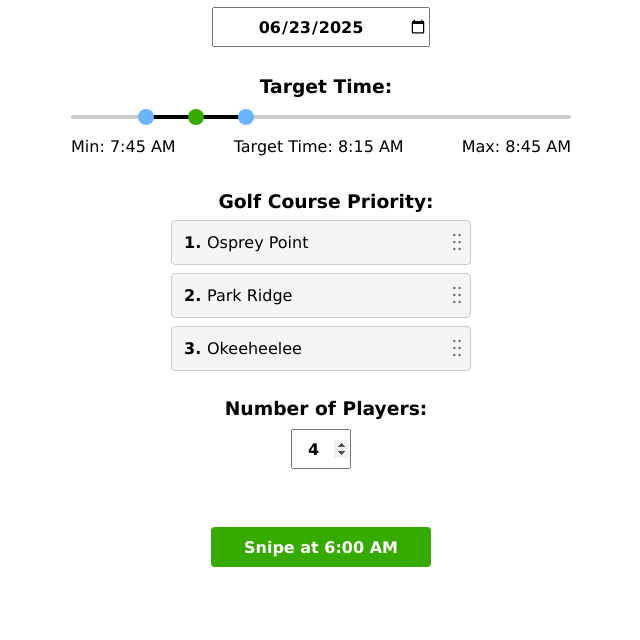
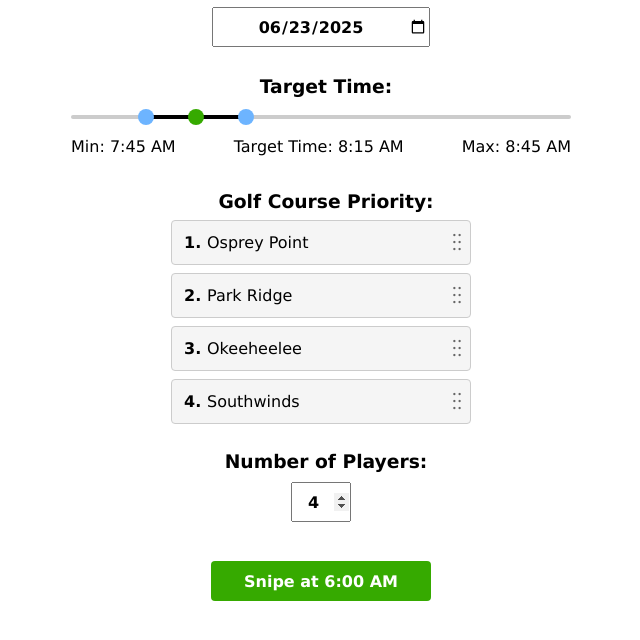
Before and after one commit to JacobKulberg/tee-time-sniper, an Electron app: page src/index.html in a window 1000 px wide. Shown: the part 102-742 px from the top of the page, without its empty margins (179-819 px from the left). Drawn offline with Linux system fonts and the light colour scheme; no server answers.

Commit message:
add southwinds to list

```diff
--- a/src/index.html
+++ b/src/index.html
@@ -38,6 +38,7 @@
 					<li draggable="true" value="7481">Osprey Point<span class="drag-handle"></span></li>
 					<li draggable="true" value="7483">Park Ridge<span class="drag-handle"></span></li>
 					<li draggable="true" value="7480">Okeeheelee<span class="drag-handle"></span></li>
+					<li draggable="true" value="7476">Southwinds<span class="drag-handle"></span></li>
 				</ul>
 			</div>
 
@@ -47,7 +48,7 @@
 			<input type="number" id="num-players" value="4" min="1" max="4" />
 		</div>
 
-		<br /><br />
+		<br />
 
 		<button id="snipe">Snipe at 6:00 AM</button>
 
```
